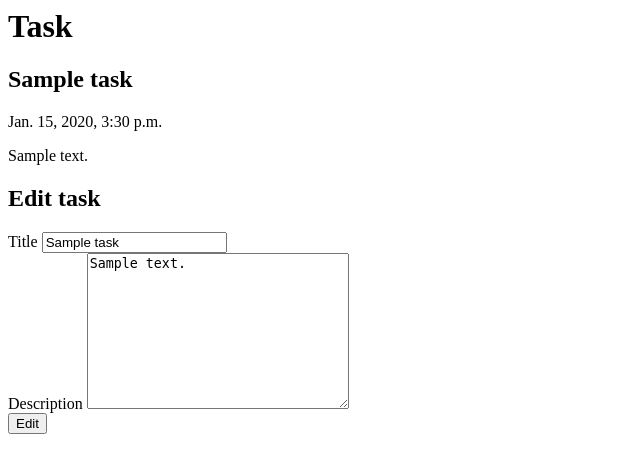
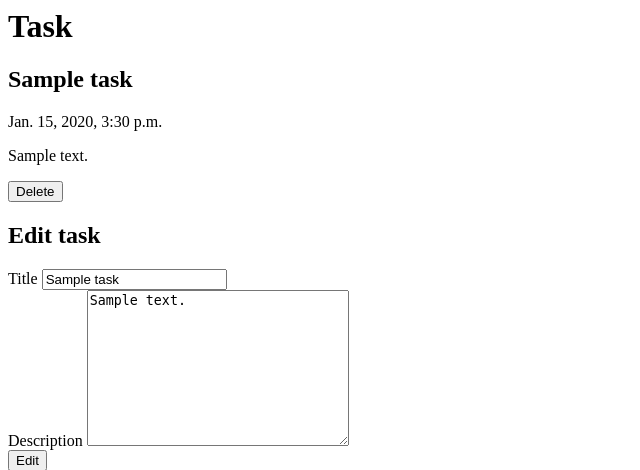
Before and after one commit to MidStein/tasks-management, a Django app: page /tasks/1/ in a window 1280 px wide. Shown: the top 470 px of the page, without its empty margins (0-640 px from the left). Run offline with Django 5.2, Linux system fonts and the light colour scheme; tables that the repository leaves empty hold one stand-in row (values such as "Sample post").

Commit message:
feat: Implement deleting individual tasks

```diff
--- a/tasks_app/templates/tasks_app/details.html
+++ b/tasks_app/templates/tasks_app/details.html
@@ -5,6 +5,11 @@
 <div>{{ task.pub_time }}</div>
 
 <p>{{ task.description }}</p>
+
+<form action="{% url 'tasks_app:delete' task.id %}" method="post">
+  {% csrf_token %}
+  <input type="submit" value="Delete">
+</form>
 
 <h2>Edit task</h2>
 
--- a/tasks_app/urls.py
+++ b/tasks_app/urls.py
@@ -7,5 +7,6 @@ urlpatterns = [
     path("", views.index, name="index"),
     path("<int:id>/", views.details, name="details"),
     path("create/", views.create, name="create"),
-    path("edit/<int:id>", views.edit, name="edit")
+    path("edit/<int:id>", views.edit, name="edit"),
+    path("delete/<int:id>", views.delete, name="delete")
 ]
--- a/tasks_app/views.py
+++ b/tasks_app/views.py
@@ -30,4 +30,8 @@ def edit(request, id):
     task.description = request.POST["description"]
     task.pub_time = timezone.now()
     task.save()
+    return HttpResponseRedirect(reverse("tasks_app:details", args=(task.id,)))
+
+def delete(_, id):
+    Task.objects.get(id=id).delete()
     return HttpResponseRedirect(reverse("tasks_app:index"))
```
